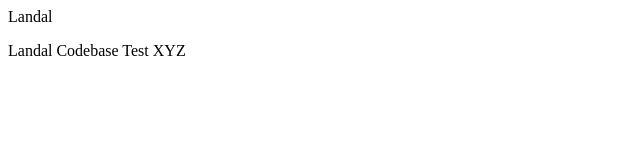
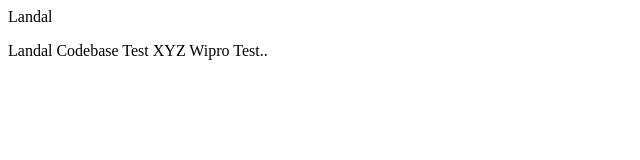
Before and after one commit to nitin-kumar75/wipro, a plain HTML site: page index.html in a window 1280 px wide. Shown: the full height of the page, 0-640 px from the left. Drawn offline with Linux system fonts and the light colour scheme.

Commit message:
Added Test line

```diff
--- a/index.html
+++ b/index.html
@@ -1,6 +1,6 @@
 <html>
     <head>Landal</head>
     <body>
-        <p>Landal Codebase Test XYZ</p>
+        <p>Landal Codebase Test XYZ Wipro Test..</p>
     </body>
 </html>
```
